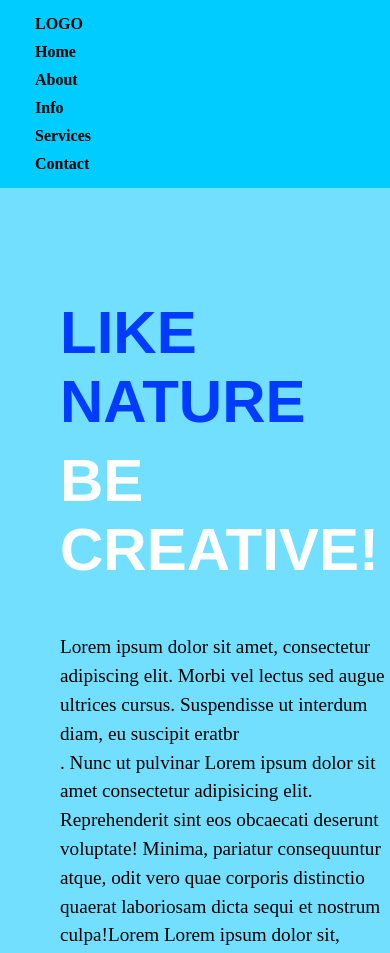
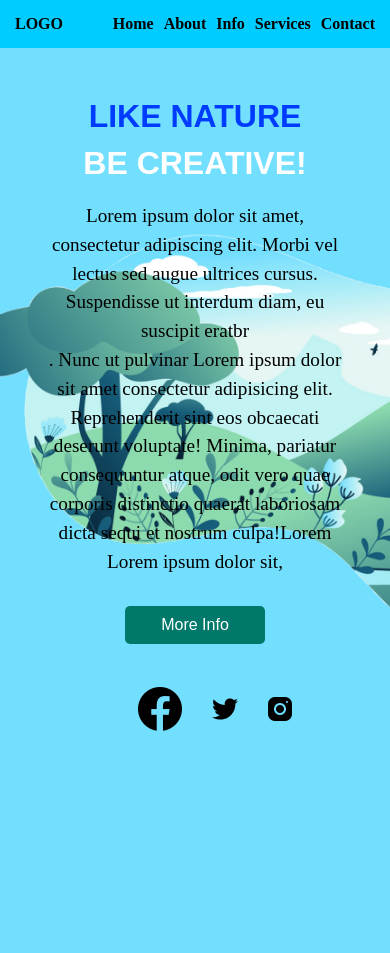
Before and after one commit to laiba-programmer/project, a plain HTML site: page index.html in a window 390 px wide. Shown: the top 953 px of the page. After the commit the page ends 844 px from the top, so only its background shows below. Drawn offline with Linux system fonts and the light colour scheme.

Commit message:
Update project.css

```diff
--- a/project.css
+++ b/project.css
@@ -1,19 +1,28 @@
-body{
+
+ body {
     height: 100%;
-    margin: 0px;
+    margin: 0;
     background-color: #72dffe;
     background-image: url(./hellog.jpg);
     background-size: cover;
-
+    background-position: center;
+    background-repeat: no-repeat;
 }
 
-.nav{
+.nav {
     background-color: rgb(0, 204, 255);
     padding: 15px;
-    gap: 15px;
+    display: flex;
+    flex-wrap: wrap;
+    align-items: center;
     justify-content: space-between;
-    max-width:100vw ;
+    max-width: 100vw;
 }
+
+.nav .logo {
+    margin-right: auto;
+}
+
 .nav ul {
     display: flex;
     align-items: center;
@@ -22,49 +31,41 @@ body{
     padding: 0;
     justify-content: center;
     gap: 25px;
+    flex-wrap: wrap;
 }
 
 .nav li {
-    margin-right: 20px;
-    color:black;
+    color: black;
     font-size: 16px;
-    position: relative;
-    left: 20px;
     font-weight: bolder;
+}
 
+.hero {
+    display: flex;
+    flex-direction: column;
+    align-items: flex-start;
+    margin: 20px;
+    padding: 20px;
 }
- .nav .logo {
-    margin-right: auto;
 
-}
-.hero{
-    display: flex;
-    align-items: center;
-    margin: 20px;
-}
-h1{
-    color: rgb(0, 60, 255);
-    font-family: sans-serif;
-    font-size: 60px;
-    position: relative;
-    top: 40px;
-    left: 40px;
-}
-h2{
+h1, h2 {
     color: white;
     font-family: sans-serif;
-    font-size: 60px;
-    position: relative;
-    left: 40px;}
+    font-size: 2.5rem;
+    margin: 10px 0;
+}
+
+h1 {
+    color: rgb(0, 60, 255);
+}
 
 .hero p {
     font-size: 1.2em;
     line-height: 1.5;
     max-width: 600px;
-        margin: 20px auto;
-        position: relative;
-    left: 40px;
+    margin: 20px 0;
 }
+
 .btn {
     background-color: #00796b;
     color: white;
@@ -73,26 +74,58 @@ h2{
     border-radius: 5px;
     cursor: pointer;
     font-size: 1em;
-        transition: background-color 0.3s;
     width: 140px;
-        position: relative;
-        left: 40px;
+    margin-top: 10px;
 }
 
 .btn:hover {
     background-color: #004d40;
 }
-    .socials{
+
+.socials {
     display: flex;
     justify-content: center;
     align-items: center;
     gap: 25px;
     list-style-type: none;
+    flex-wrap: wrap;
+    margin: 20px 0;
 }
+
 @media (max-width: 768px) {
+    .nav {
+        flex-direction: row;
+        align-items: flex-start;
+    }
+    .nav .logo {
+        flex-direction: row;
+        align-items: flex-start;
+
+
+    }
+
     .nav ul {
-            flex-direction: column;
+        flex-direction: row;
         align-items: flex-start;
+        width: 100%;
+        padding-left: 0;
         gap: 10px;
     }
+
+    .hero {
+        align-items: center;
+        text-align: center;
     }
+
+    h1, h2 {
+        font-size: 2rem;
+        left: 0;
+        top: 0;
+    }
+
+    .hero p, .btn {
+        left: 0;
+        margin-left: 0;
+        text-align: center;
+    }
+}
```
Lines whose indentation alone changed are shown as unchanged.
